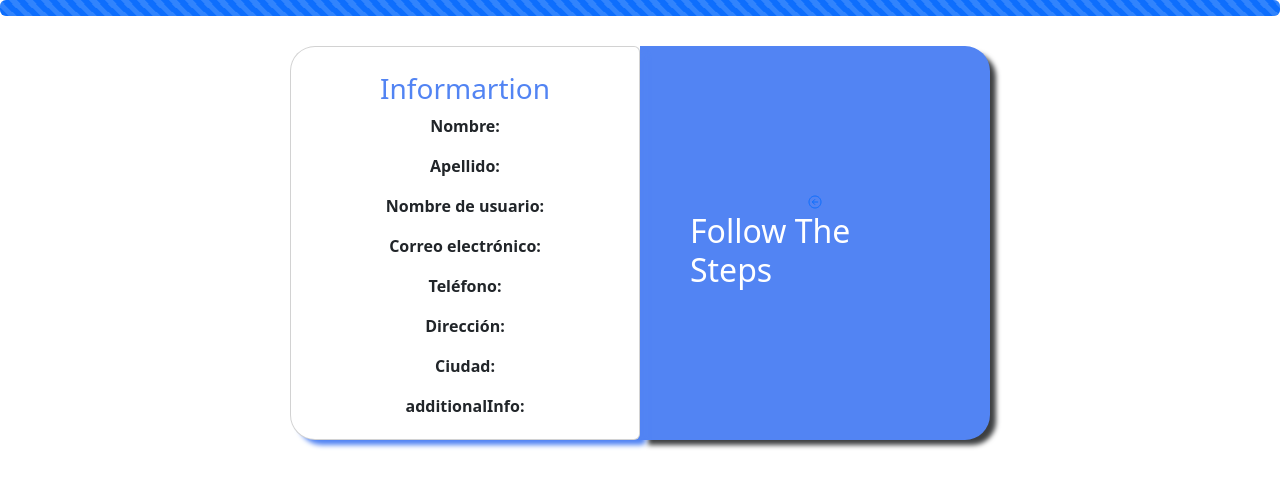
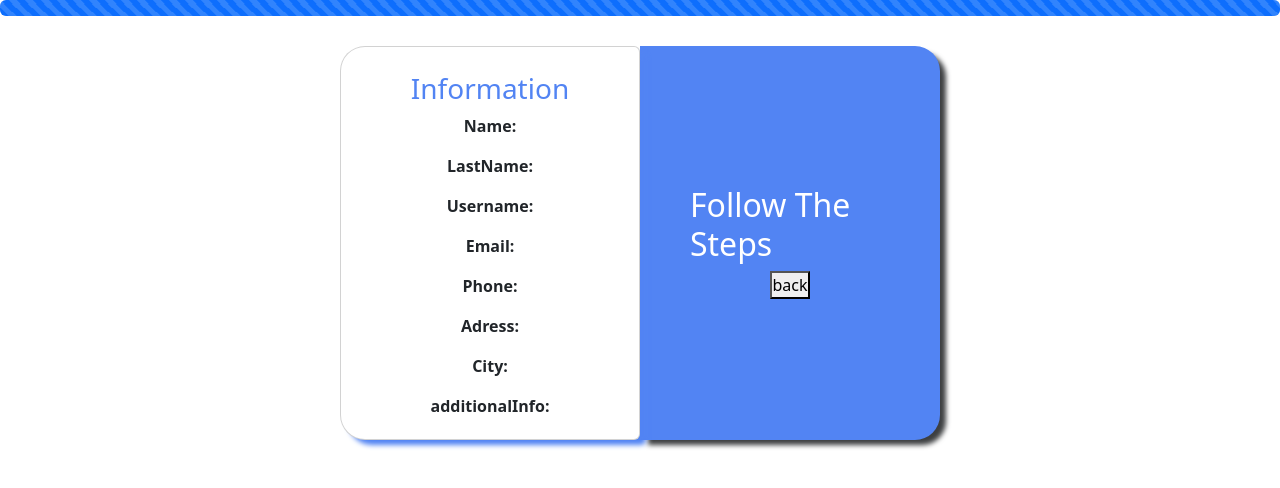
Before and after one commit to olwpad/FormFlow-Pro, a React (Vite) app: page /summary in a window 1280 px wide. Shown: the top 488 px of the page. Built offline with nearby package versions, Linux system fonts and the light colour scheme.

Commit message:
Cambios Nuevos

```diff
--- a/src/components/Step1.tsx
+++ b/src/components/Step1.tsx
@@ -4,7 +4,7 @@ import { useContext } from 'react';
 import { useNavigate } from 'react-router-dom';
 import { UserContext } from './context/UserContext';
 import ProgressBar from 'react-bootstrap/ProgressBar';
-import {validation1} from "../schemas/steps.ts"
+import { validation1 } from "../schemas/steps.ts";
 import { GiPositionMarker } from "react-icons/gi";
 import { MdBlock } from "react-icons/md";
 import 'bootstrap/dist/css/bootstrap.min.css';
@@ -25,27 +25,26 @@ const Step1: React.FC = () => {
     }
   }, [state]);
 
-
   const onSubmit = (values: any) => {
     dispatch({ type: 'UPDATE_DATA', payload: values });
     dispatch({ type: 'NEXT_STEP' });
     navigate('/step2');
   };
 
-  const goBack = () => {
-    dispatch({ type: 'PREV_STEP' });
-    navigate('/');
-  };
-
   return (
     <main>
-        <ProgressBar animated now={20}/>
+      <ProgressBar animated now={20} />
       <h3>Welcome, Join us!</h3>
       <div className='container'>
         <div className="card">
           <h2>Hello My friend</h2>
           <p>Follow the steps</p>
-        <Formik initialValues={initialValues} onSubmit={onSubmit}validationSchema={validation1}>
+          <Formik
+            initialValues={initialValues}
+            onSubmit={onSubmit}
+            validationSchema={validation1}
+            enableReinitialize={true}
+          >
             <Form autoComplete="off">
               <fieldset>
                 <label htmlFor="firstName">FirstName</label>
@@ -66,14 +65,12 @@ const Step1: React.FC = () => {
                 />
               </fieldset>
               <button type="submit">Next</button>
-            <button type="button" onClick={goBack}>Prev</button>
             </Form>
           </Formik>
         </div>
         <div className='texto'>
           <h2>Steps</h2>
-          {
-            state.step<2 &&(
+          {state.step < 2 && (
             <div>
               <p>{state.step} Step:<GiPositionMarker /></p>
               <p>2 Step:<MdBlock /></p>
--- a/src/components/Step2.tsx
+++ b/src/components/Step2.tsx
@@ -1,5 +1,5 @@
 import { UserContext } from "./context/UserContext";
-import { useContext } from "react";
+import { useContext ,useEffect} from "react";
 import { useNavigate } from 'react-router-dom';
 import { Formik, Form, Field, ErrorMessage } from "formik";
 import ProgressBar from 'react-bootstrap/ProgressBar';
@@ -18,6 +18,12 @@ export const Step2: React.FC = () => {
   };
   const navigate = useNavigate();
 
+  useEffect(() => {
+    if (state.formData) {
+      initialValues.email = state.formData.email || '';
+      initialValues.phone = state.formData.phone || '';
+    }
+  }, [state]);
   const onSubmit = (values: any) => {
     dispatch({ type: 'UPDATE_DATA', payload: values });
     dispatch({ type: 'NEXT_STEP' });
@@ -29,6 +35,9 @@ export const Step2: React.FC = () => {
     dispatch({ type: 'PREV_STEP' });
     navigate('/step1');
   };
+
+
+
   return (
     <main>
       <ProgressBar animated now={40} />
@@ -41,6 +50,7 @@ export const Step2: React.FC = () => {
           initialValues={initialValues}
           onSubmit={onSubmit}
           validationSchema={validation2}
+          enableReinitialize={true}
         >
           <Form autoComplete="off">
             <fieldset>
--- a/src/components/Step3.tsx
+++ b/src/components/Step3.tsx
@@ -1,5 +1,5 @@
 import { Formik, Form, Field, ErrorMessage } from "formik";
-import { useContext } from "react";
+import { useContext,useEffect } from "react";
 import { useNavigate } from 'react-router-dom';
 import { UserContext } from "./context/UserContext";
 import ProgressBar from 'react-bootstrap/ProgressBar';
@@ -18,6 +18,13 @@ export const Step3: React.FC = () => {
 
   const navigate = useNavigate();
 
+  useEffect(() => {
+    if (state.formData) {
+      initialValues.address = state.formData.address || '';
+      initialValues.city = state.formData.city || '';
+    }
+  }, [state]);
+
   const onSubmit = (values: any) => {
     dispatch({ type: 'UPDATE_DATA', payload: values });
     dispatch({ type: 'NEXT_STEP' });
@@ -28,6 +35,9 @@ export const Step3: React.FC = () => {
     dispatch({ type: 'PREV_STEP' });
     navigate('/step2');
   };
+
+
+
   return (
     <main>
       <ProgressBar animated now={60} />
@@ -40,6 +50,8 @@ export const Step3: React.FC = () => {
           initialValues={initialValues}
           onSubmit={onSubmit}
           validationSchema={validation3}
+          enableReinitialize={true}
+
         >
           <Form autoComplete="off">
             <fieldset>
--- a/src/components/Step4.tsx
+++ b/src/components/Step4.tsx
@@ -1,5 +1,5 @@
 import { Formik, Form, Field, ErrorMessage } from "formik";
-import { useContext } from "react";
+import { useContext,useEffect } from "react";
 import { useNavigate } from 'react-router-dom';
 import { UserContext } from "./context/UserContext";
 import ProgressBar from 'react-bootstrap/ProgressBar';
@@ -19,6 +19,12 @@ export const Step4: React.FC = () => {
 
   const navigate = useNavigate();
 
+  useEffect(() => {
+    if (state.formData) {
+      initialValues.username = state.formData.username || '';
+      initialValues.password = state.formData.password || '';
+    }
+  }, [state]);
   const onSubmit = (values: any) => {
     dispatch({ type: 'UPDATE_DATA', payload: values });
     dispatch({ type: 'NEXT_STEP' });
@@ -29,6 +35,8 @@ export const Step4: React.FC = () => {
     dispatch({ type: 'PREV_STEP' });
     navigate('/step3');
   };
+
+
   return (
     <main>
       <ProgressBar animated now={80} />
@@ -41,6 +49,7 @@ export const Step4: React.FC = () => {
           initialValues={initialValues}
           onSubmit={onSubmit}
           validationSchema={validation4}
+          enableReinitialize={true}
         >
           <Form autoComplete="off">
             <fieldset>
--- a/src/components/Step5.tsx
+++ b/src/components/Step5.tsx
@@ -1,5 +1,5 @@
 import { Formik, Form, Field, ErrorMessage } from "formik";
-import { useContext } from "react";
+import { useContext,useEffect } from "react";
 import { useNavigate } from 'react-router-dom';
 import { UserContext } from "./context/UserContext";
 import ProgressBar from 'react-bootstrap/ProgressBar';
@@ -13,11 +13,14 @@ export const Step5: React.FC = () => {
 
   const initialValues = {
     additionalInfo: "",
-    password: "",
   };
 
   const navigate = useNavigate();
-
+  useEffect(() => {
+    if (state.formData) {
+      initialValues.additionalInfo = state.formData.additionalInfo || '';
+    }
+  }, [state]);
   const onSubmit = (values: any) => {
     dispatch({ type: 'UPDATE_DATA', payload: values });
     dispatch({ type: 'NEXT_STEP' });
@@ -27,6 +30,7 @@ export const Step5: React.FC = () => {
     dispatch({ type: 'PREV_STEP' });
     navigate('/step4');
   };
+
   return (
     <main>
       <ProgressBar animated now={80} />
@@ -39,6 +43,7 @@ export const Step5: React.FC = () => {
           initialValues={initialValues}
           onSubmit={onSubmit}
           validationSchema={validation5}
+          enableReinitialize={true}
         >
           <Form autoComplete="off">
             <fieldset>
--- a/src/components/Summary.tsx
+++ b/src/components/Summary.tsx
@@ -1,38 +1,37 @@
 import React from 'react';
 import { UserContext } from "./context/UserContext";
 import { useContext } from "react";
-import { Link } from 'react-router-dom';
+import {useNavigate} from 'react-router-dom';
 import { MdOutlineDone } from "react-icons/md";
 import ProgressBar from 'react-bootstrap/ProgressBar';
-import { IoArrowBackCircleOutline } from "react-icons/io5";
+
 import 'bootstrap/dist/css/bootstrap.min.css';
 
 export const Summary: React.FC = () => {
-  const { state, dispatch } = useContext(UserContext);
+  const {  state,dispatch} = useContext(UserContext);
   console.log(state);
-
+ const navigate=useNavigate()
+  const goBack = () => {
+    dispatch({ type: 'PREV_STEP' });
+    navigate('/step5');
+  };
   return (
  <main>
     <ProgressBar animated now={100} />
  <div className='container'>
       <div className='card'>
-        <h3>Informartion</h3>
-        <p><strong>Nombre:</strong> {state.formData.firstName}</p>
-        <p><strong>Apellido:</strong> {state.formData.lastName}</p>
-        <p><strong>Nombre de usuario:</strong> {state.formData.username}</p>
-        <p><strong>Correo electrónico:</strong> {state.formData.email}</p>
-
-        <p><strong>Teléfono:</strong> {state.formData.phone}</p>
-        <p><strong>Dirección:</strong> {state.formData.address}</p>
-        <p><strong>Ciudad:</strong> {state.formData.city}</p>
+        <h3>Information</h3>
+        <p><strong>Name:</strong> {state.formData.firstName}</p>
+        <p><strong>LastName:</strong> {state.formData.lastName}</p>
+        <p><strong>Username:</strong> {state.formData.username}</p>
+        <p><strong>Email:</strong> {state.formData.email}</p>
+        <p><strong>Phone:</strong> {state.formData.phone}</p>
+        <p><strong>Adress:</strong> {state.formData.address}</p>
+        <p><strong>City:</strong> {state.formData.city}</p>
         <p><strong>additionalInfo:</strong> {state.formData.additionalInfo}</p>
 
       </div>
       <div className='texto'>
-      <Link to="/step1">
-      <IoArrowBackCircleOutline  />
-             </Link>
-
         <h2>Follow The Steps</h2>
         {
             state.step>4 &&(
@@ -44,9 +43,11 @@ export const Summary: React.FC = () => {
                 <p>5 Step:<MdOutlineDone/></p>
             </div>
             )}
+               <button type="button" onClick={goBack}>
+                back
+               </button>
     </div>
     </div >
  </main>
-
   );
 };
--- a/src/styles/components/_steps.scss
+++ b/src/styles/components/_steps.scss
@@ -30,7 +30,7 @@ main {
     border-top-left-radius: 25px;
     border-bottom-left-radius: 25px;
     box-shadow: v.$maind-shadow;
-    width: 35%;
+    width: 30%;
     height: auto;
     padding: 5px;
     @include md.mediaquery1();
@@ -50,7 +50,7 @@ main {
 
   .texto {
     background-color: v.$color;
-    width: 35%;
+    width: 30%;
     height: 100px;
     color: v.$bg-color;
     padding: 50px;
@@ -63,7 +63,9 @@ main {
     flex-direction: column;
     box-shadow: v.$main-shadow;
     @include md.mediaquery2();
-
+    .icon{
+      color:red;
+    }
     p {
       font-family: v.$font-family;
     }
```
Lines whose indentation alone changed are shown as unchanged.
